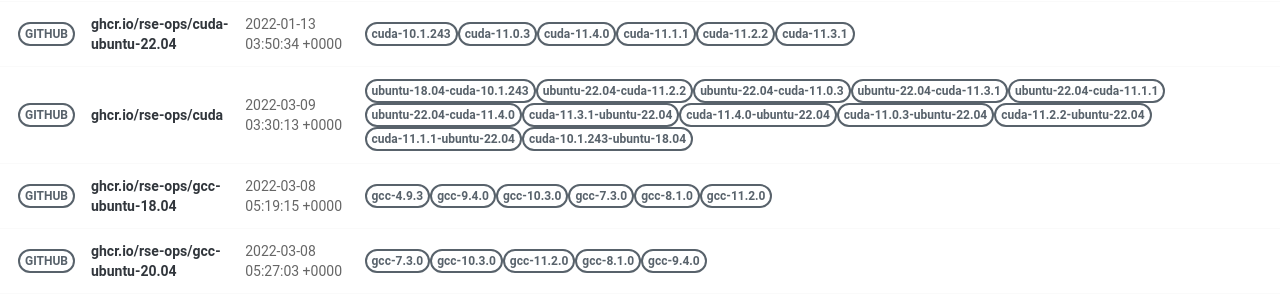
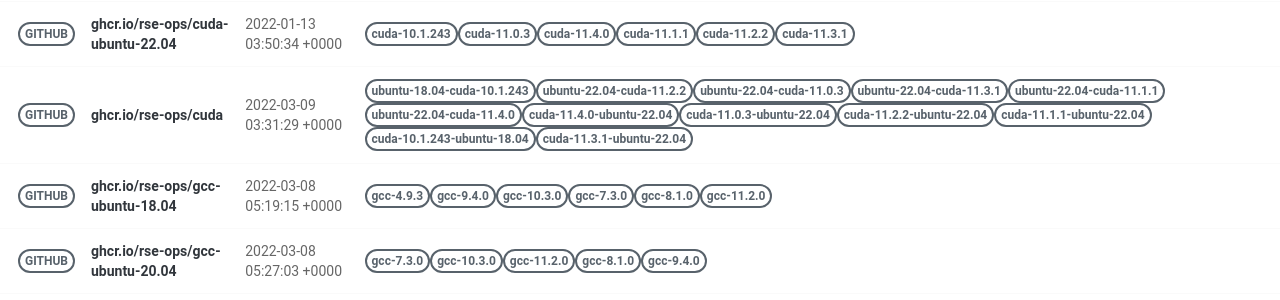
Before and after one commit to rse-ops/docker-images, a Jekyll site: the page built from pages/index.md, in a window 1280 px wide. Shown: the part 428-728 px from the top of the page. Built offline with Jekyll 4.4.1, drawn with Linux system fonts in a browser that asks for light colours; nearby versions of some CDN libraries.

Commit message:
Automated push to update library 2022-03-09

```diff
--- a/_library/ghcr.io-rse-ops-cuda.md
+++ b/_library/ghcr.io-rse-ops-cuda.md
@@ -1,7 +1,7 @@
 ---
 layout: container
 name: ghcr.io/rse-ops/cuda
-updated_at: 2022-03-09 03:30:13.252917
+updated_at: 2022-03-09 03:31:29.486259
 
 
 container_url: https://github.com/orgs/rse-ops/packages/container/package/cuda
```
Also changed, not shown: other parts of _library/ghcr.io-rse-ops-cuda.md (+3 -3 lines).
